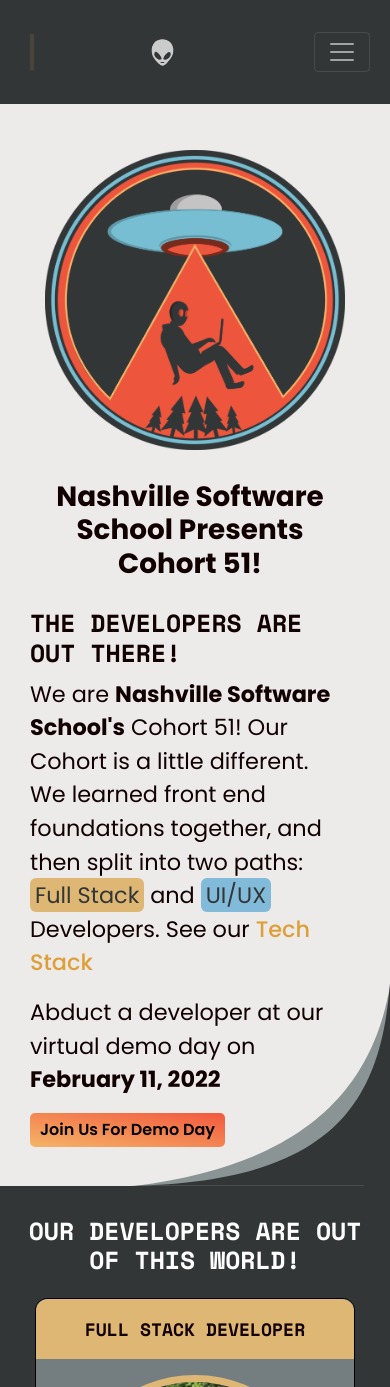
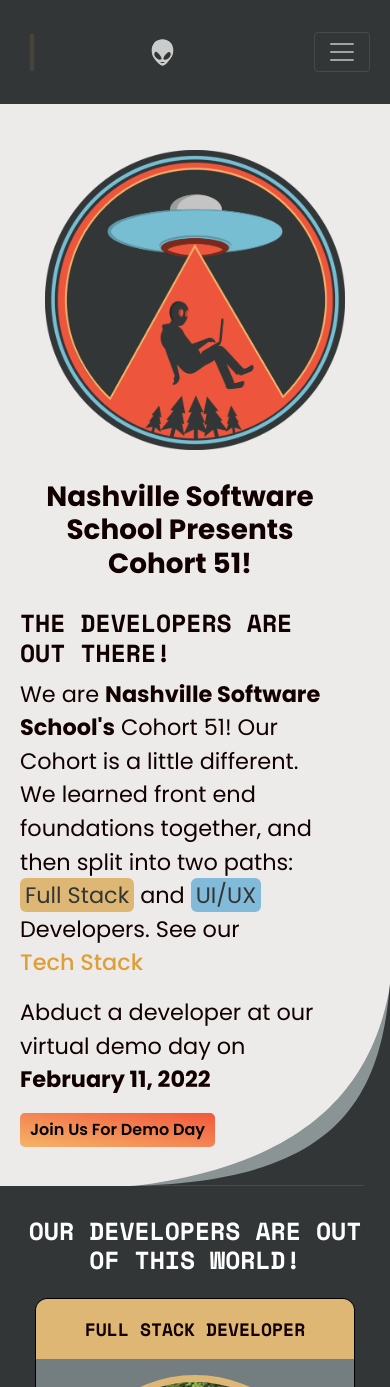
Before and after one commit to nss-day-cohort-51/nss-day-cohort-51.github.io, a React (Create React App) app: page / in a window 390 px wide. Shown: the top 1387 px of the page. Built offline with nearby package versions, Linux system fonts and the light colour scheme.

Commit message:
updated padding on description and added span around tech stack so word doesn't break on wrap

```diff
--- a/src/components/Description.js
+++ b/src/components/Description.js
@@ -24,7 +24,9 @@ export const Description = () => {
             together, and then split into two paths:{" "}
             <span className="fullstack">Full Stack</span> and{" "}
             <span className="uiux">UI/UX</span> Developers. See our{" "}
-            <a href="#techStack">Tech Stack </a>
+            <a href="#techStack">
+              <span>Tech Stack</span>
+            </a>
           </p>
           <p>
             Abduct a developer at our virtual demo day on{" "}
--- a/src/styles/custom.scss
+++ b/src/styles/custom.scss
@@ -19,6 +19,7 @@
 
 //Main styling =========================
 body {
+  padding: 0;
   margin: 0;
   font-family: "Poppins", sans-serif;
   font-weight: normal;
@@ -108,7 +109,9 @@ h6 {
 @media only screen and (max-width: 479px) {
   .description {
     .description-section__about {
-      padding: 30px 30px 40px;
+      padding: 30px 20px 40px;
+      // padding: 0px;
+      margin: 0px;
       align-items: flex-start;
 
       .description-section__demoday a {
```
